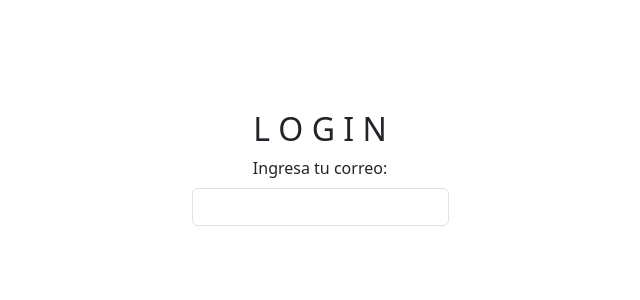
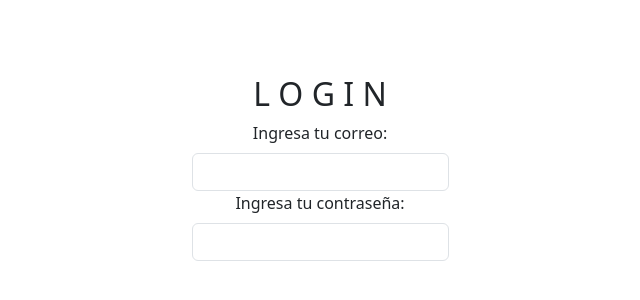
Before and after one commit to MatiasPerez00/FitNation, a React (Vite) app: page /login in a window 1280 px wide. Shown: the part 232-532 px from the top of the page, without its empty margins (320-960 px from the left). Built offline with nearby package versions, Linux system fonts and the light colour scheme.

Commit message:
agragado campo contraseña

```diff
--- a/src/pages/Login/Login.jsx
+++ b/src/pages/Login/Login.jsx
@@ -1,10 +1,10 @@
 import React from 'react'
 import './Login.css'
-import { Container, Form, FormControl, FormGroup, FormLabel} from 'react-bootstrap'
+import { Container, Form, FormControl, FormGroup, FormLabel } from 'react-bootstrap'
 import { useForm } from 'react-hook-form'
 
 const Login = () => {
-  const {register,handleSubmit,formState:{errors}}=useForm({mode:'onBlur'});
+  const { register, handleSubmit, formState: { errors } } = useForm({ mode: 'onBlur' });
   return (
     <div className='login'>
       <Container fluid className='container-form'>
@@ -15,19 +15,39 @@ const Login = () => {
             <FormControl
               type='email'
               name='email'
-              {...register('email',{
-                  required:'El email es requerido',
-                  minLength:{
-                    value:12,
-                    message:'El correo debe tener mas de 10 caracteres en total'
+              {...register('email', {
+                required: 'El email es requerido',
+                minLength: {
+                  value: 12,
+                  message: 'El correo debe tener mas de 10 caracteres en total'
 
-                  },
-                  maxLength:{
-                    value:40,
-                    message:'El correo no debe tener mas de 40 caracteres en total'
-                  }
+                },
+                maxLength: {
+                  value: 40,
+                  message: 'El correo no debe tener mas de 40 caracteres en total'
+                }
 
-                }) }
+              })}
+            />
+          </FormGroup>
+          <FormGroup>
+            <FormLabel>Ingresa tu contraseña:</FormLabel>
+            <FormControl
+              type='password'
+              name='password'
+              {...register('password', {
+                required: 'La contraseña es requerido',
+                minLength: {
+                  value: 6,
+                  message: 'La contraseñao debe tener al menos 6 caracteres'
+
+                },
+                maxLength: {
+                  value: 20,
+                  message: 'La contraseña no debe tener mas de 20 caracteres en total'
+                }
+
+              })}
             />
           </FormGroup>
         </Form>
```
